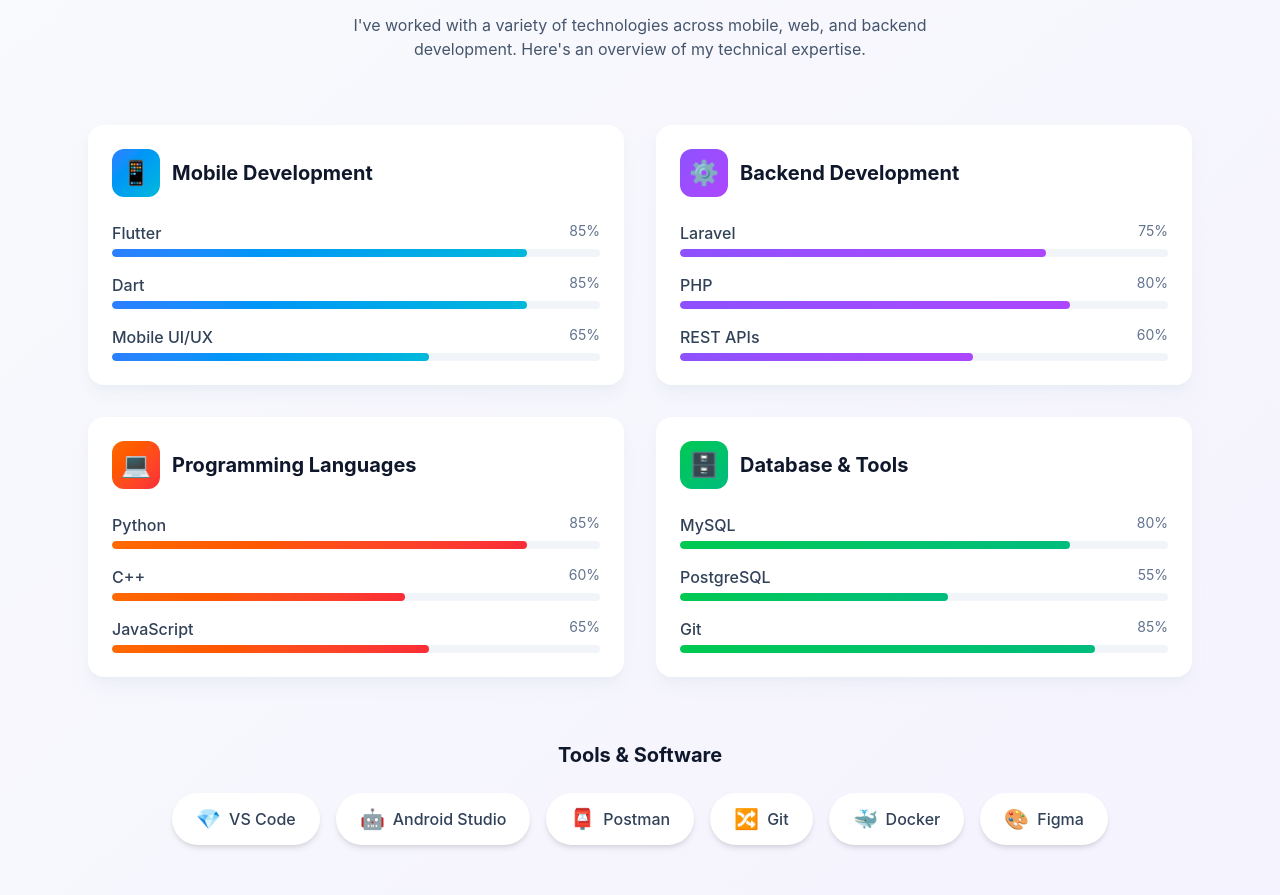
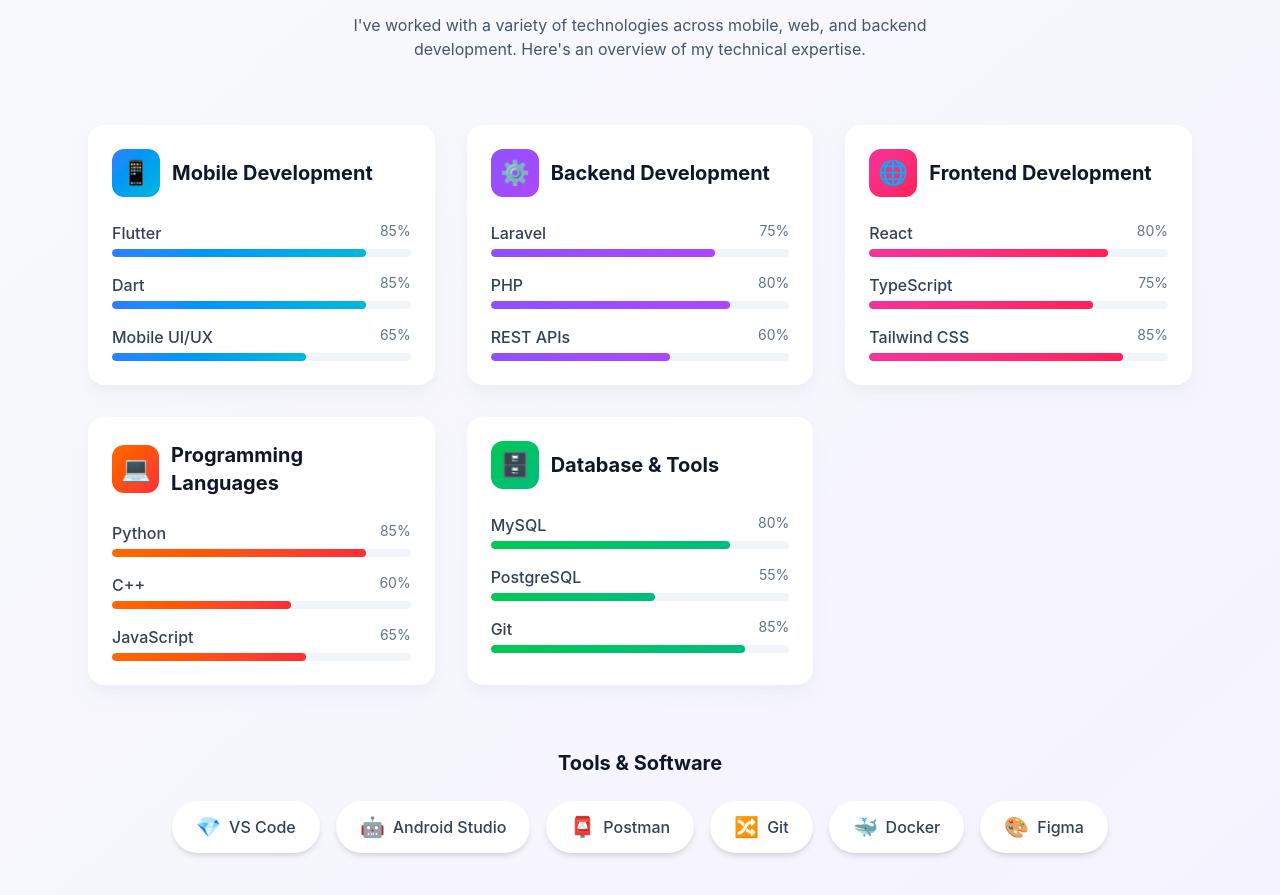
Before and after one commit to abdu2030/Portfolio-Website, a React (Vite) app: page / in a window 1280 px wide. Shown: the part 2011-2906 px from the top of the page. Built offline with nearby package versions, Linux system fonts and the light colour scheme.

Commit message:
Add Frontend Development to skills section

```diff
--- a/src/components/Skills.tsx
+++ b/src/components/Skills.tsx
@@ -18,6 +18,16 @@
         { name: 'Laravel', level: 75 },
         { name: 'PHP', level: 80 },
         { name: 'REST APIs', level: 60 },
+      ],
+    },
+    {
+      title: 'Frontend Development',
+      icon: '🌐',
+      color: 'from-pink-500 to-rose-500',
+      skills: [
+        { name: 'React', level: 80 },
+        { name: 'TypeScript', level: 75 },
+        { name: 'Tailwind CSS', level: 85 },
       ],
     },
     {
@@ -68,7 +78,7 @@
         </div>
 
         {/* Skill Categories */}
-        <div className="grid md:grid-cols-2 gap-8 mb-16">
+        <div className="grid md:grid-cols-2 lg:grid-cols-3 gap-8 mb-16">
           {skillCategories.map((category, index) => (
             <div
               key={index}
```
Also changed, not shown: 1 other file (tests, documents, lock files or other folders).
